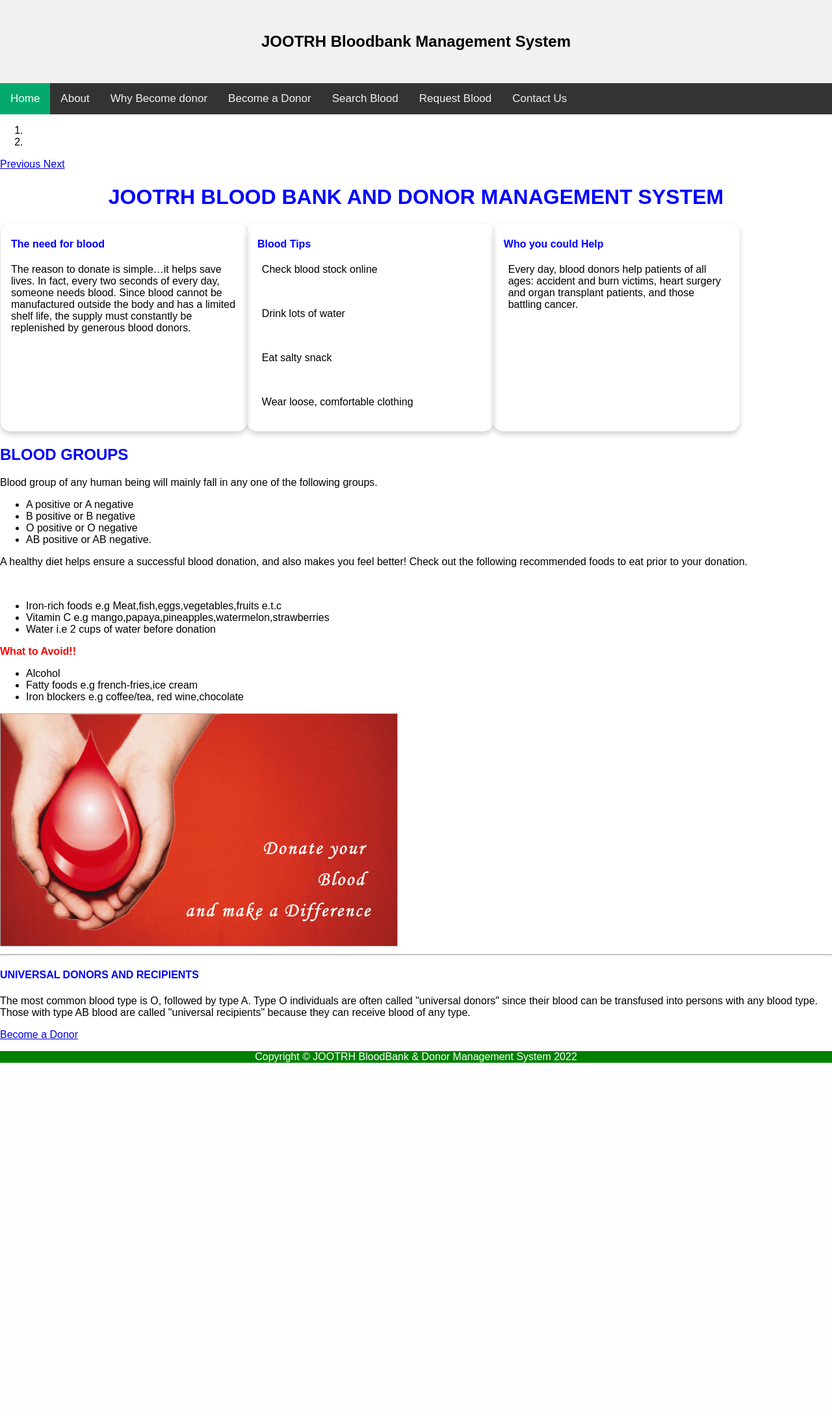
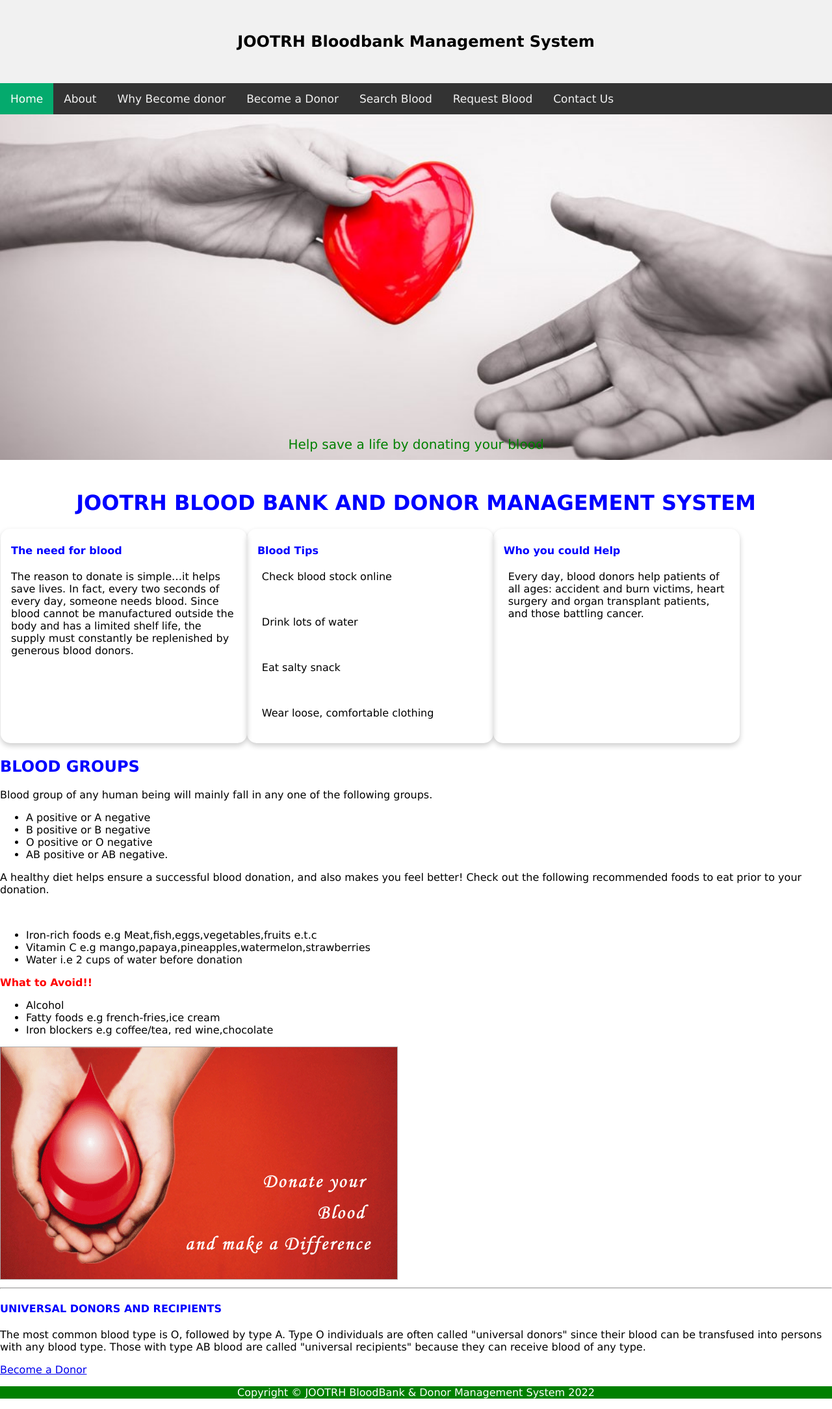
Before and after one commit to nyagol001/bbdms, a PHP site: page / in a window 1280 px wide. Shown: the whole page at 65% size. Before the commit the page ends 1636 px from the top, so only its background shows below. Run offline with PHP 8.4, Linux system fonts and the light colour scheme; grey boxes are pictures that could not be loaded.

Commit message:
Update slider.php

```diff
--- a/includes/slider.php
+++ b/includes/slider.php
@@ -1,31 +1,92 @@
- <header>
-        <div id="carouselExampleIndicators" class="carousel slide" data-ride="carousel">
-            <ol class="carousel-indicators">
-                <li data-target="#carouselExampleIndicators" data-slide-to="0" class="active"></li>
-                <li data-target="#carouselExampleIndicators" data-slide-to="1"></li>
+<style>
+* {box-sizing: border-box;}
+body {font-family: Verdana, sans-serif;}
+.mySlides {display: none;}
+img {vertical-align: left;}
 
-            </ol>
-            <div class="carousel-inner" role="listbox">
-                <!-- Slide One - Set the background image for this slide in the line below -->
-                <div class="carousel-item active" style="background-image: url('images/banner6.jpg')">
-                    <div class="carousel-caption d-none d-md-block">
 
-                    </div>
-                </div>
-                <!-- Slide Two - Set the background image for this slide in the line below -->
-                <div class="carousel-item" style="background-image: url('images/banner5.jpg')">
-                    <div class="carousel-caption d-none d-md-block">
-                    </div>
-                </div>
+.slideshow-container {
+  max-width: 2000px;
+  position: relative;
+  margin: auto;
 
-            </div>
-            <a class="carousel-control-prev" href="#carouselExampleIndicators" role="button" data-slide="prev">
-                <span class="carousel-control-prev-icon" aria-hidden="true"></span>
-                <span class="sr-only">Previous</span>
-            </a>
-            <a class="carousel-control-next" href="#carouselExampleIndicators" role="button" data-slide="next">
-                <span class="carousel-control-next-icon" aria-hidden="true"></span>
-                <span class="sr-only">Next</span>
-            </a>
-        </div>
-    </header>
+}
+
+
+.text {
+  color: #008000;
+  font-size: 20px;
+  padding: 8px 12px;
+  position: absolute;
+  bottom: 8px;
+  width: 100%;
+  text-align: center;
+}
+
+
+.active {
+  background-color: #717171;
+}
+
+
+.fade {
+  animation-name: fade;
+  animation-duration: 1.5s;
+}
+
+@keyframes fade {
+  from {opacity: .4}
+  to {opacity: 1}
+}
+
+
+@media only screen and (max-width: 300px) {
+  .text {font-size: 11px}
+}
+</style>
+</head>
+<body>
+
+<div class="slideshow-container">
+
+<div class="mySlides fade">
+  <img src="images/banner6.jpg" style="width:100%">
+  <div class="text">Give the gift of life and make a difference</div>
+</div>
+
+<div class="mySlides fade">
+  <img src="images/banner5.jpg" style="width:100%">
+  <div class="text">Help save a life by donating your blood</div>
+</div>
+
+
+</div>
+<br>
+
+<div style="text-align:center">
+  <span class="dot"></span>
+  <span class="dot"></span>
+  <span class="dot"></span>
+</div>
+
+<script>
+let slideIndex = 0;
+showSlides();
+
+function showSlides() {
+  let i;
+  let slides = document.getElementsByClassName("mySlides");
+  let dots = document.getElementsByClassName("dot");
+  for (i = 0; i < slides.length; i++) {
+    slides[i].style.display = "none";
+  }
+  slideIndex++;
+  if (slideIndex > slides.length) {slideIndex = 1}
+  for (i = 0; i < dots.length; i++) {
+    dots[i].className = dots[i].className.replace(" active", "");
+  }
+  slides[slideIndex-1].style.display = "block";
+  dots[slideIndex-1].className += " active";
+  setTimeout(showSlides, 5000);
+}
+</script>
```
